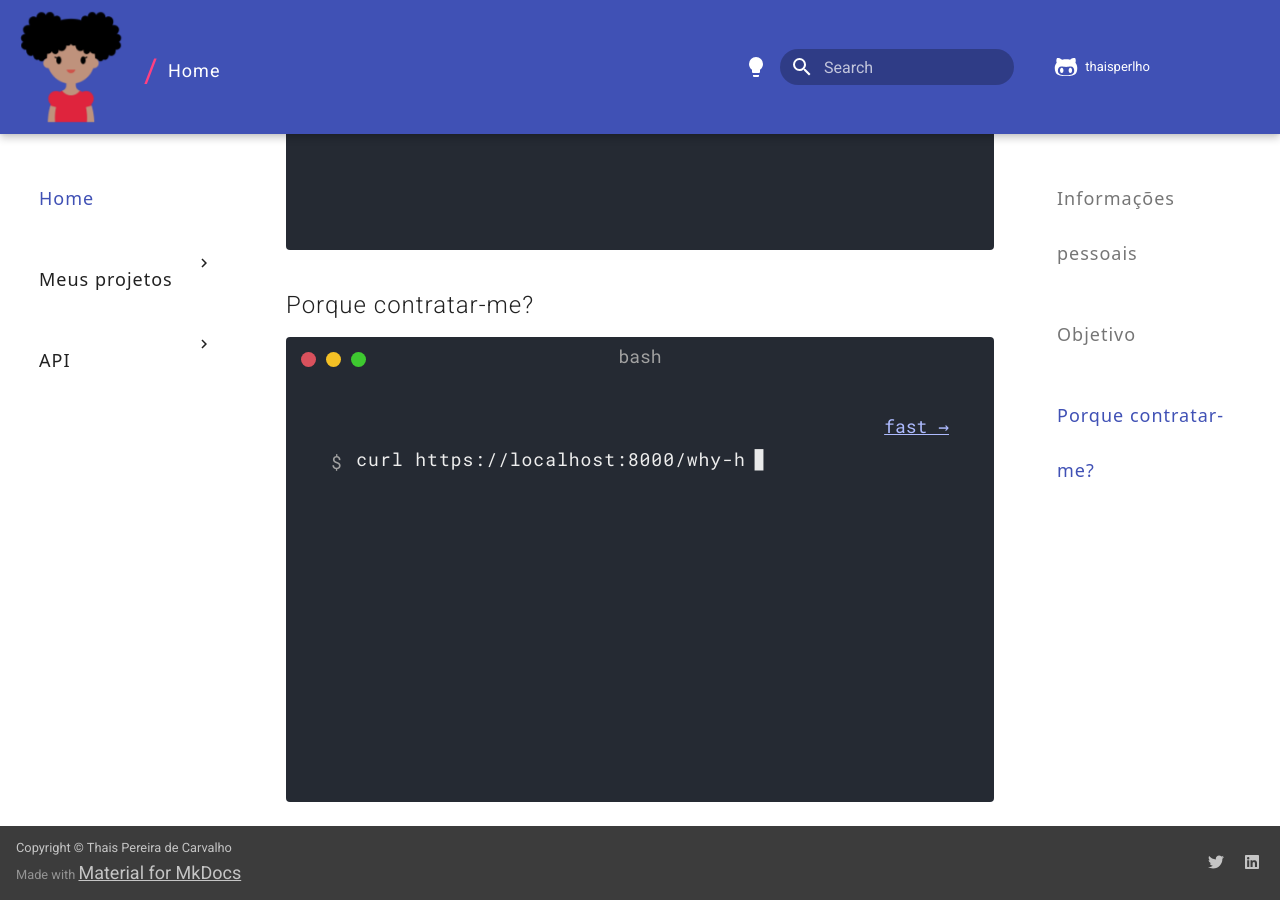
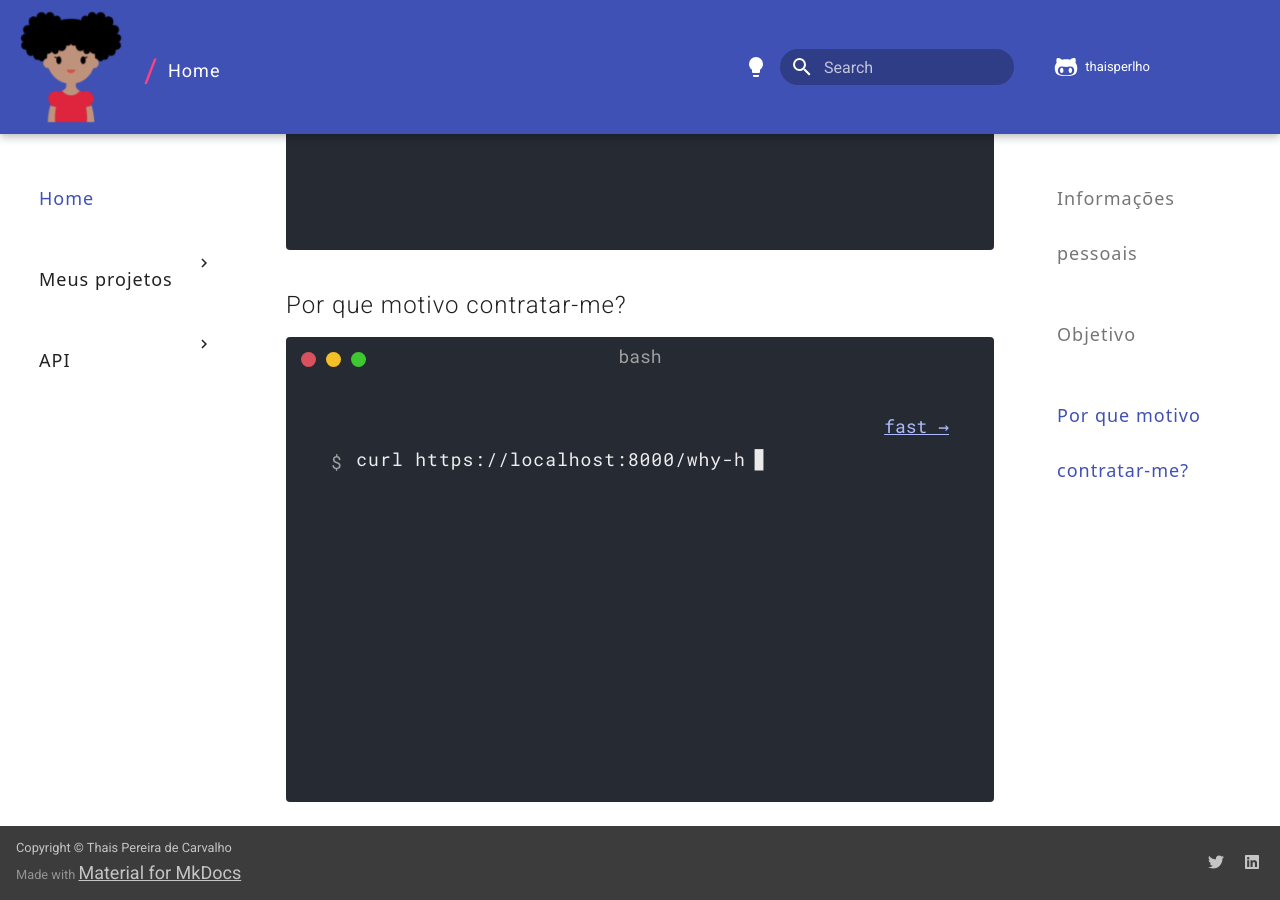
Before and after one commit to thaisperlho/thaisperlho, an MkDocs documentation site: the page built from docs/index.md, in a window 1280 px wide and 900 px high, scrolled down 1185 px. Built offline with MkDocs 1.6.1 and Material for MkDocs 9.7.7, drawn with Linux system fonts in a browser that asks for light colours; comment, search, counter and statistics services are not loaded.

Commit message:
docs: update docs/index.md

````diff
--- a/docs/index.md
+++ b/docs/index.md
@@ -34,7 +34,7 @@ $ curl https://localhost:8000/target
 ```
 </div>
 
-## Porque contratar-me?
+## Por que motivo contratar-me?
 
 <div class="termy">
 
````
